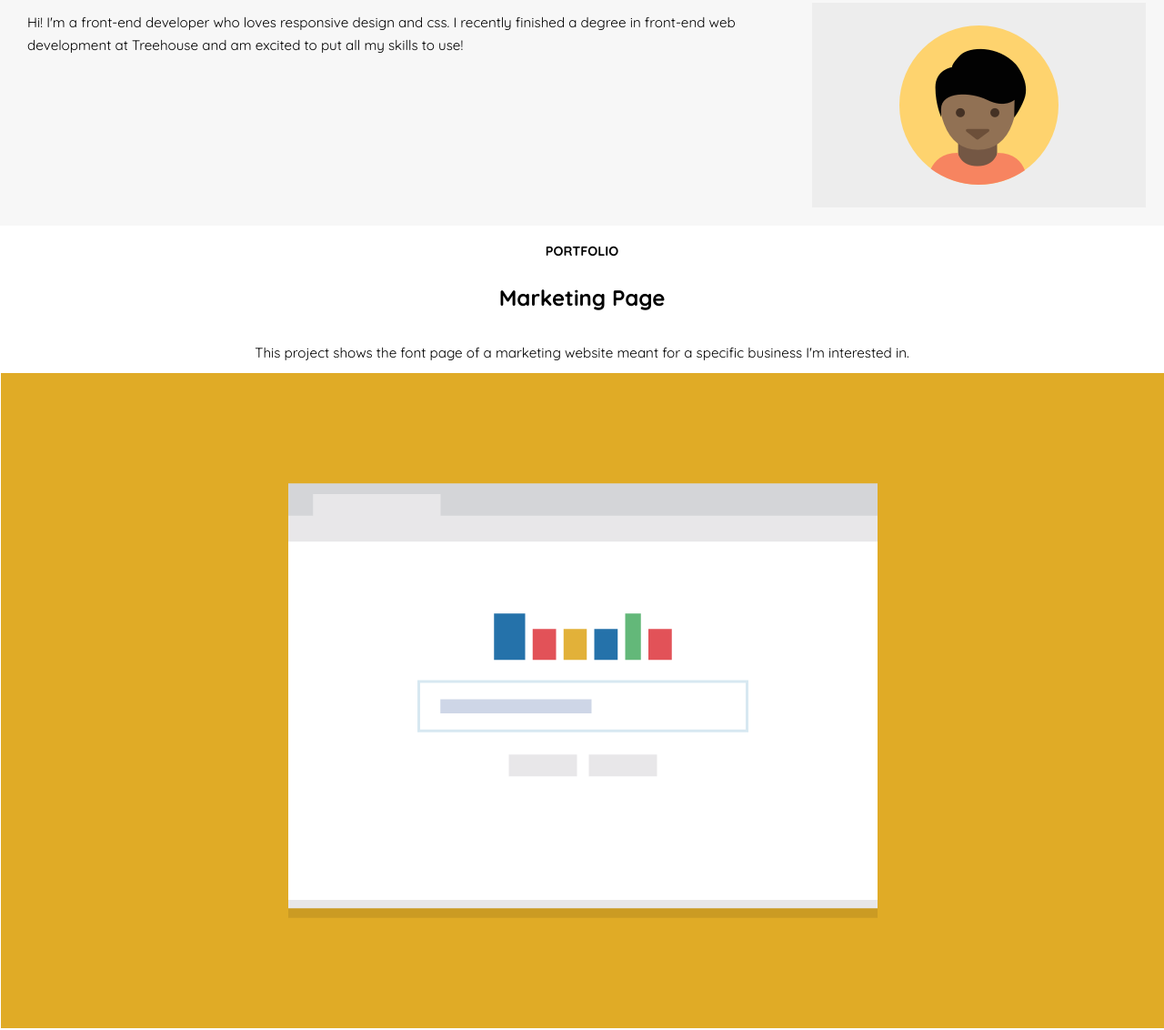
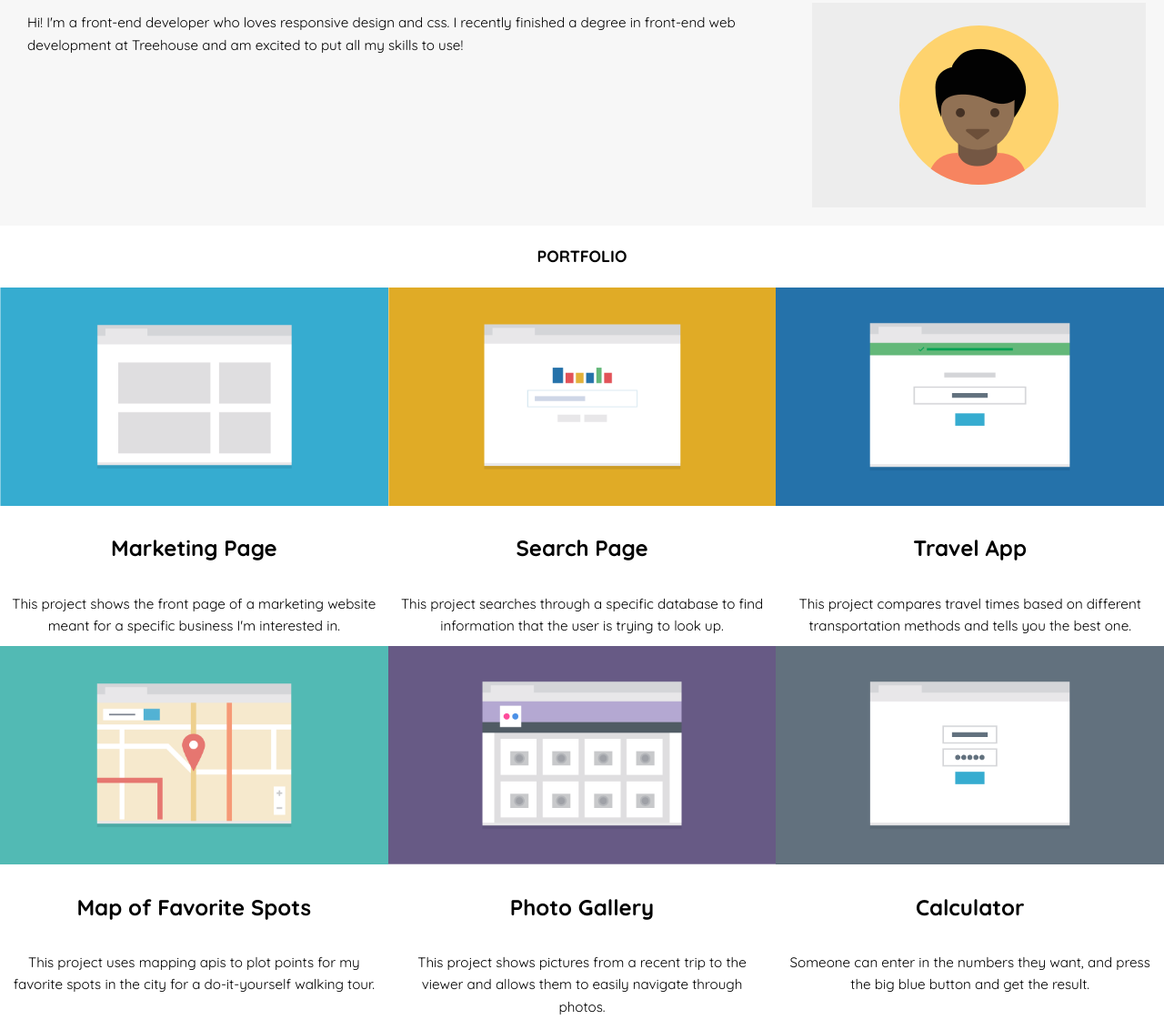
Before and after one commit to webdevotter/front-end-web-development-techdegree-project-2, a plain HTML site: page index.html in a window 1280 px wide. Shown: the part 191-1323 px from the top of the page at 91% size. Drawn offline with Linux system fonts and the light colour scheme.

Commit message:
responsive

```diff
--- a/index.html
+++ b/index.html
@@ -24,12 +24,12 @@
         <p id="greeting">Hi! I'm a front-end developer who loves responsive design and css. I recently finished a degree in front-end web development at Treehouse and am excited to put all my skills to use!</p>
     </div>
 
-    <div class="container_two">
-        <h3 id="portfolio"><a id="portfolio"><strong>portfolio</strong></a></h3>
-<div class="item1>"
+        <h3 class="portfolio"><a id="portfolio"><strong>portfolio</strong></a></h3>
+        <div class="container_two">
+<div class="item1">
         <img src="images/portfolio-1.png">
         <h2>Marketing Page</h2>
-        <p>This project shows the font page of a marketing website meant for a specific business I'm interested in.</p>
+        <p>This project shows the front page of a marketing website meant for a specific business I'm interested in.</p>
 </div>
 <div class="item2">
         <img src="images/portfolio-2.png">
@@ -58,25 +58,29 @@
 </div>
     </div>
 
-    <div class="container_three">
+
         <h3 id="certificates"><a id="certificates"><strong>professional certificates</strong></a></h3>
-
+        <div class="container_three">
+<div class="item7">
         <img src="images/certificate-3.png">
         <h2>Google UX Design Professional Certificate</h2>
         <p>Completed seven courses, developed by Google, that included hands-on, practice-based assessments designed to prepare for an introductory-level role in UX design. Can complete the design process from beginning to end: empathizing with users, defining their pain points, coming up with ideas for design solutions, creating wireframes and prototypes, and testing designs to get feedback.</p>
-
+</div>
+<div class="item8">
         <img src="images/certificate-2.png">
         <h2>Google IT Support Professional Certificate</h2>
         <p>Completed five-courses, developed by Google, that included hands-on, practice-based assessments designed to prepare for an entry-level role in IT support. Competent in foundational skills, including troubleshooting and customer service, networking, operating systems, system administration, and security.</p>
-
+</div>
+<div class="item9">
         <img src="images/certificate-1.png">
         <h2>Google Data Analytics Professional Certificate</h2>
         <p>Completed eight courses, developed by Google, that included hands-on, practice-based assessments designed to prepare for an introductory-level role in Data Analytics. Competent in tools and platforms including spreadsheets, SQL, Tableau, and R. Able to prepare, process, analyze, and share data for thoughtful action.</p>
+</div>
     </div>
 </body>
 
 <footer class="main-footer">
-    <h3 id="contact"><a id="contact">contact</a></h3>
+    <h3 id="contact"><a id="contact"><strong>contact</strong></a></h3>
     <p>If you're interested in chatting, or want more information about what I've been working on, I'd love to hear from you!</p>
 
     <p>Phone: <strong>+1 (573) 576-9599</strong></p>
--- a/styles.css
+++ b/styles.css
@@ -65,6 +65,9 @@ img {
     color: black;
     text-transform: uppercase;
 }
+.portfolio, #certificates, #contact {
+    text-align: center;
+}
 
 .main-nav a:hover {
     background-color: orangered;
@@ -102,11 +105,21 @@ img {
     order: -1;
     text-align: left;
 }
+.container_two, .container_three {
+    display: flex;
+    flex-wrap: wrap;
+}
+.container_two>* {
+    flex: 1 1 384px;
+}
+
+.item7, .item8, .item9 {
+    flex: 1;
+}
 }
 
 @media (min-width: 1024px) {
-.main-header {
-    flex-direction: row;
-    justify-content: space-between;
+    .container_two>* {
+        flex: 1 1 1 341.33px;
+    }
 }
-}
```
